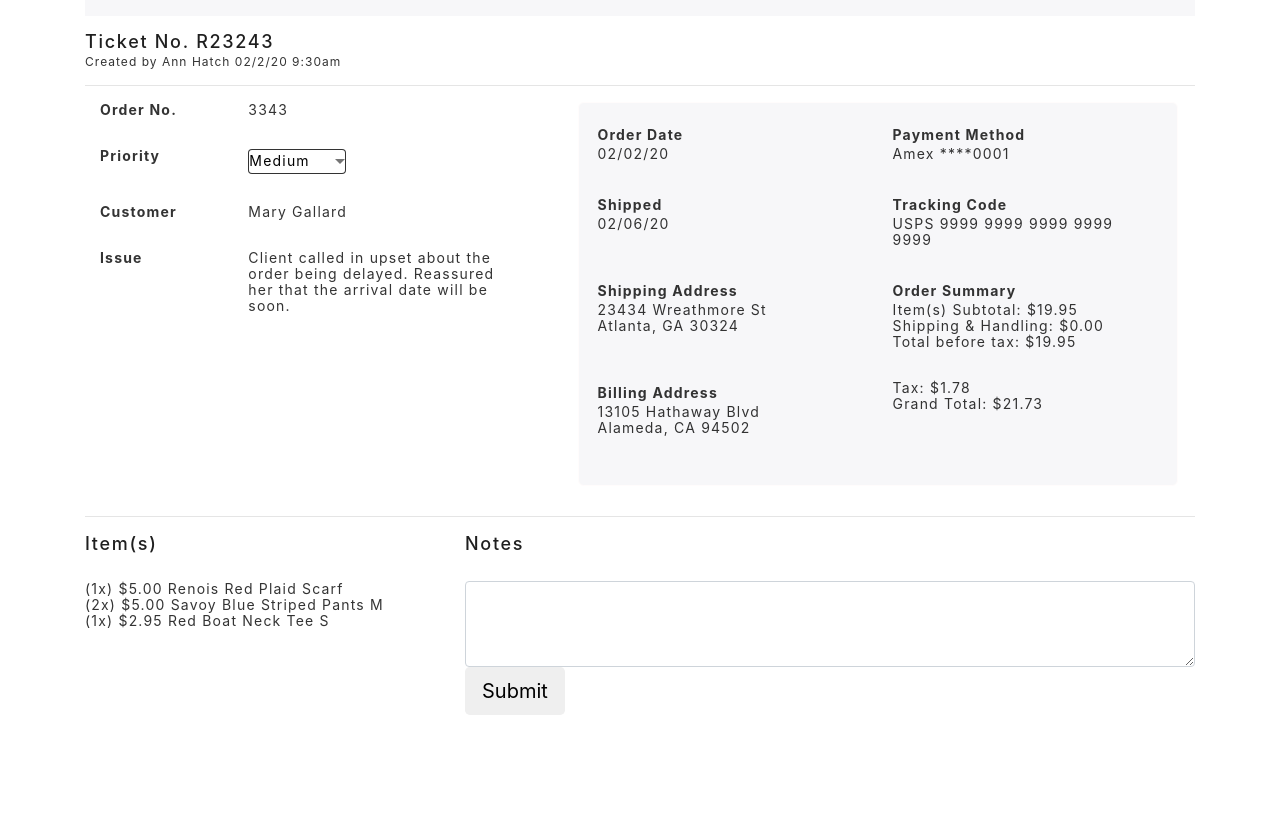
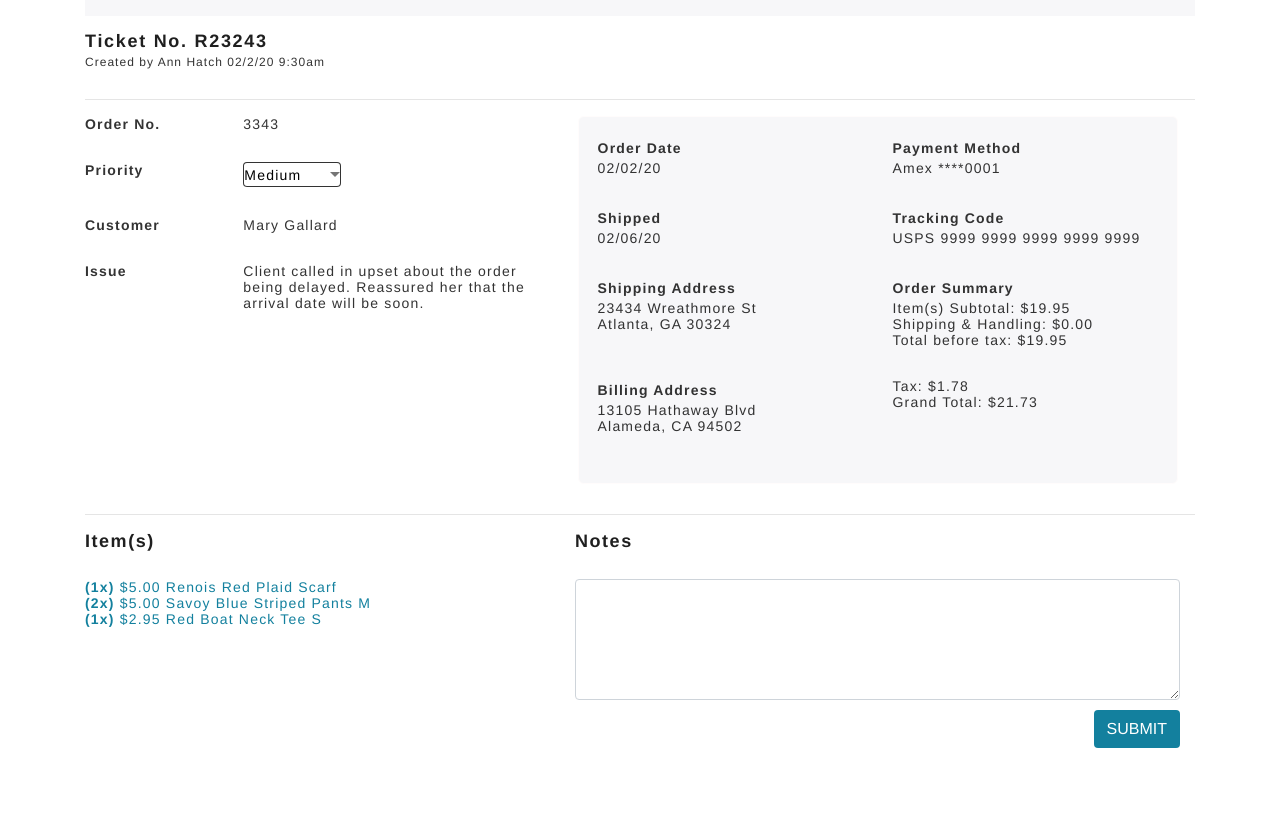
Before and after one commit to mchiang62/customer-order-tracking, a website: page public/index.html in a window 1280 px wide. Shown: the part 69-899 px from the top of the page. Drawn offline with nearby package versions, Linux system fonts and the light colour scheme.

Commit message:
updated visuals

```diff
--- a/public/css/styles.css
+++ b/public/css/styles.css
@@ -1,6 +1,10 @@
+html{
+
+}
 body {
   /* background-image: url("");
     background-attachment: fixed; */
+    font-family: 'Arimo', sans-serif;
 }
 
 #details {
@@ -63,20 +67,43 @@ body {
   margin-bottom: 15px;
 }
 
-#head {
+.head {
+  font-style: normal;
   font-size: 13px;
   letter-spacing: 1.194px;
   text-transform: uppercase;
   color: #13809e;
 }
 
-h4, h5 {
+h4 {
   font-size: 18px;
   line-height: 21px;
-  /* identical to box height */
+  font-style: normal;
+  font-weight: bold;
   letter-spacing: 1.70571px;
   color: rgba(0, 0, 0, 0.88);
   margin-bottom: 3px;
+}
+
+h5 {
+  font-style: normal;
+  font-weight: bold;
+  font-size: 18px;
+  line-height: 21px;
+  letter-spacing: 1.53514px;
+  color: rgba(0, 0, 0, 0.88);
+  margin-bottom: 26.5px;
+}
+
+.items {
+  font-style: normal;
+  font-size: 14px;
+  line-height: 16px;
+  /* identical to box height */
+
+  letter-spacing: 1.194px;
+
+  color: #13809e;
 }
 
 #createdBy {
@@ -117,3 +144,27 @@ select {
 .row {
   margin-bottom: 30px;
 }
+
+textarea {
+  background: #ffffff;
+  border: 1px solid rgba(0, 0, 0, 0.8);
+  border-radius: 4px;
+  width: 559px;
+  height: 121px;
+  margin-bottom: 10px;
+}
+
+button {
+  float: right;
+  background: #13809e;
+  border-radius: 4px;
+  left: 88.28%;
+  right: 2.73%;
+  top: 59.35%;
+  bottom: 37.39%;
+  font-size: 16px;
+  line-height: 21px;
+  text-align: center;
+  text-transform: uppercase;
+  color: #ffffff;
+}
--- a/public/index.html
+++ b/public/index.html
@@ -5,6 +5,8 @@
     <meta charset="UTF-8">
     <meta name="viewport" content="width=device-width, initial-scale=1.0">
     <title>Customer Tracking</title>
+
+    <link href="https://fonts.googleapis.com/css2?family=Arimo:wght@400;700&display=swap" rel="stylesheet">
 
     <link rel="stylesheet" href="https://maxcdn.bootstrapcdn.com/bootstrap/4.0.0/css/bootstrap.min.css"
         integrity="sha384-Gn5384xqQ1aoWXA+058RXPxPg6fy4IWvTNh0E263XmFcJlSAwiGgFAW/dAiS6JXm" crossorigin="anonymous">
@@ -37,13 +39,15 @@
         </nav>
 
         <div id="headTwo">
-            <p id="head"><b>DASHBOARD / TICKETS / </b> TICKET R2343</p>
+            <p class="head"><b class="head">DASHBOARD / TICKETS / </b> TICKET R2343</p>
         </div>
 
 
-        <div>
+        <div class="row">
+            <div class="col-lg-12">
                 <h4>Ticket No. R23243</h4>
                 <p id="createdBy">Created by Ann Hatch 02/2/20 9:30am</p>
+            </div>
         </div>
 
         <hr>
@@ -51,7 +55,7 @@
 
         <div class="row">
             <div class="col-lg-5">
-                <div class="container">
+                <!-- <div class="container"> -->
                 <div class="row">
                     <div class="col-lg-4">
                         <p><b>Order No.</b></p>
@@ -88,7 +92,7 @@
                             will be soon.</p>
                     </div>
                 </div>
-                </div>
+                <!-- </div> -->
             </div>
 
             <div class="col-lg-7">
@@ -142,28 +146,23 @@
         </div>
         <hr>
         <div class="row">
-            <div class="col-lg-4">
+            <div class="col-lg-5">
                 <h5>Item(s)</h5>
-                <br>
-                <p>(1x) $5.00 Renois Red Plaid Scarf</p>
-                <p>(2x) $5.00 Savoy Blue Striped Pants M</p>
-                <p>(1x) $2.95 Red Boat Neck Tee S</p>
+                <p class="items"><b class="items">(1x)</b> $5.00 Renois Red Plaid Scarf</p>
+                <p class="items"><b class="items">(2x)</b> $5.00 Savoy Blue Striped Pants M</p>
+                <p class="items"><b class="items">(1x)</b> $2.95 Red Boat Neck Tee S</p>
             </div>
-            <div class="col-lg-8">
+            <div class="col-lg-7">
                 <div class="container">
-                    <div id="notes" class="row">
                     <h5>Notes</h5>
-                        <br>
-                        <br>
-                        <textarea class="form-control" rows="3" id="chirp-box"
-                            placeholder="Writing something..."></textarea>
-                        <button class="btn btn-lg">Submit</button>
-                    </div>
+                    <textarea class="form-control" placeholder="Writing something..."></textarea>
+                    <button type="submit" class="btn">SUBMIT</button>
                 </div>
             </div>
         </div>
 
         <footer id="footer"></footer>
+
     </div>
 
 
```
Lines whose indentation alone changed are shown as unchanged.
